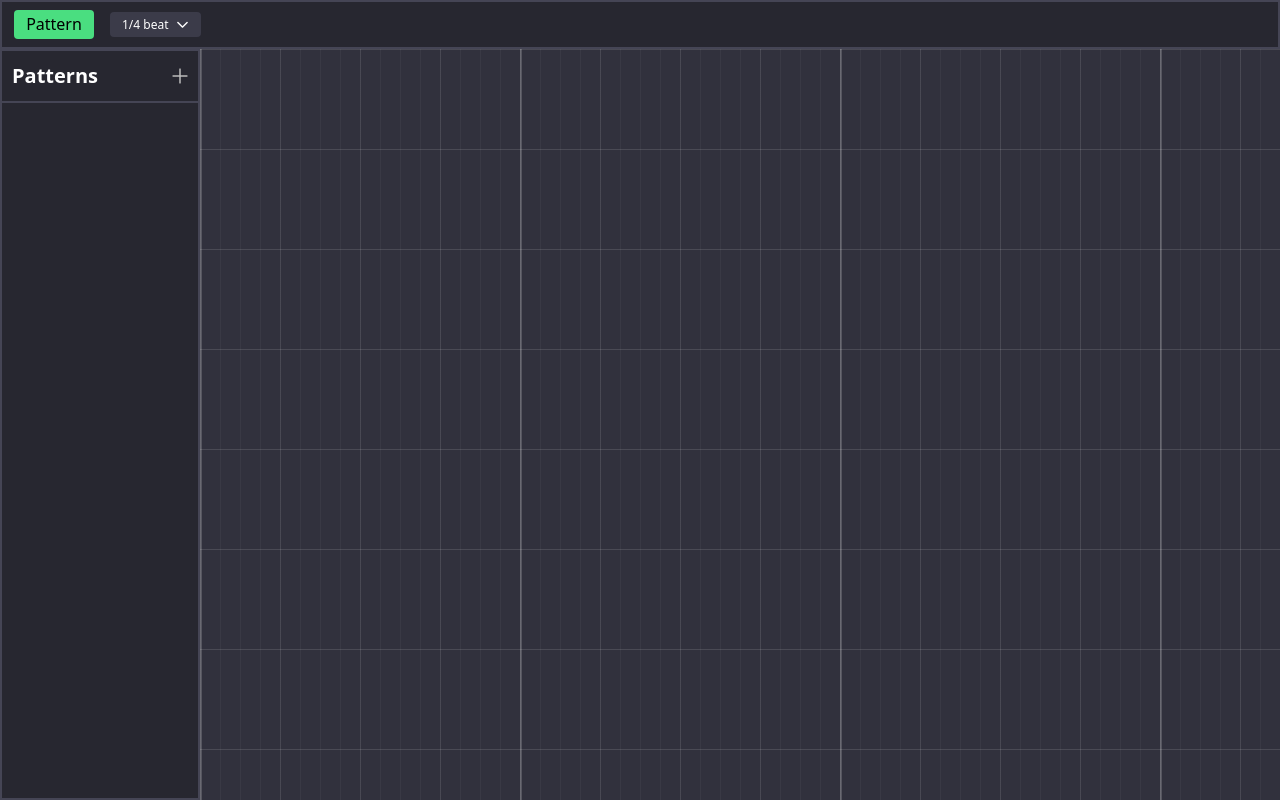
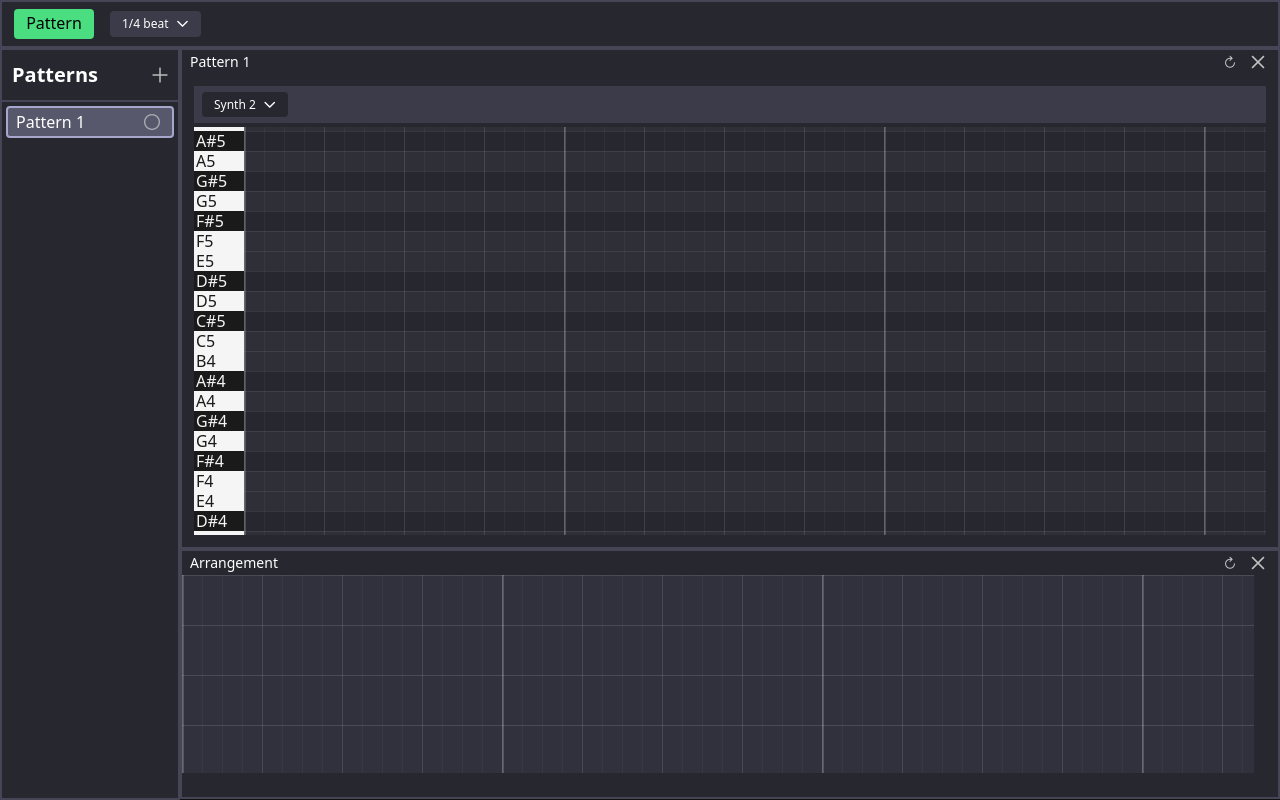
Before and after one commit to Narwhale14/kiwave, a Vue app: page / in a window 1280 px wide. Built offline with nearby package versions, Linux system fonts and the light colour scheme.

Commit message:
frontend overhaul

```diff
--- a/src/App.vue
+++ b/src/App.vue
@@ -5,6 +5,28 @@ import PianoRoll from './components/PianoRoll.vue';
 import { closePattern, patterns } from './services/patternsListManager';
 import HeaderBar from './components/HeaderBar.vue';
 import Arrangement from './components/Arrangement.vue';
+import { computed } from 'vue';
+import { PATTERNS_LIST_WIDTH, HEADER_HEIGHT, PIANO_ROLL_FILL_DEFAULT, ARRANGEMENT_FILL_DEFAULT } from './constants/layout';
+
+// Layout calculations for default window positions
+const availableWidth = computed(() => window.innerWidth - PATTERNS_LIST_WIDTH);
+const availableHeight = computed(() => window.innerHeight - HEADER_HEIGHT);
+
+// arrangement default position and size
+const arrangementWindow = computed(() => ({
+  x: PATTERNS_LIST_WIDTH,
+  y: HEADER_HEIGHT + pianoRollWindow.value.height,
+  width: availableWidth.value,
+  height: Math.floor(availableHeight.value * ARRANGEMENT_FILL_DEFAULT)
+}));
+
+// piano roll default position and size
+const pianoRollWindow = computed(() => ({
+  x: PATTERNS_LIST_WIDTH,
+  y: HEADER_HEIGHT,
+  width: availableWidth.value,
+  height: Math.floor(availableHeight.value * PIANO_ROLL_FILL_DEFAULT)
+}));
 </script>
 
 <template>
@@ -15,15 +37,30 @@ import Arrangement from './components/Arrangement.vue';
       <!-- patterns list -->
       <PatternsList />
 
-      <Arrangement />
+      <!-- arrangement window -->
+      <Window
+        :visible="true"
+        :title="'Arrangement'"
+        :id="'arrangement-window'"
+        :x="arrangementWindow.x"
+        :y="arrangementWindow.y"
+        :width="arrangementWindow.width"
+        :height="arrangementWindow.height"
+      >
+        <Arrangement />
+      </Window>
 
-      <!-- pattern windows (one per pattern) -->
+      <!-- pattern windows -->
       <Window
         v-for="pattern in patterns"
         :key="pattern.id"
         :id="pattern.id"
         :title="pattern.name"
         :visible="pattern.visible"
+        :x="pianoRollWindow.x"
+        :y="pianoRollWindow.y"
+        :width="pianoRollWindow.width"
+        :height="pianoRollWindow.height"
         @close="closePattern(pattern.num)"
       >
         <PianoRoll :roll="pattern.roll"/>
--- a/src/components/Arrangement.vue
+++ b/src/components/Arrangement.vue
@@ -1,8 +1,10 @@
 <script setup lang="ts">
-import { reactive, computed, onMounted, onBeforeUnmount } from 'vue';
-import { snapDivision } from '../util/snap';
+import { reactive, computed, watch, onMounted, onBeforeUnmount } from 'vue';
+import { snapDivision, snap } from '../util/snap';
 import { getAudioEngine } from '../services/audioEngineManager';
 import { playbackMode, registerArrangementCallbacks, unregisterArrangementCallbacks } from '../services/playbackModeManager';
+import { patterns } from '../services/patternsListManager';
+import { arrangement } from '../services/arrangementManager';
 
 const engine = getAudioEngine();
 
@@ -12,7 +14,7 @@ const playhead = reactive({
   playing: false
 });
 
-const trackHeight = 100;  // Height of each track in pixels
+const trackHeight = 50;  // Height of each track in pixels
 const beatWidth = 80;     // Width of one beat in pixels (same as piano roll)
 const beatsPerBar = 4;    // 4 beats per bar
 const numTracks = 10;      // Number of tracks
@@ -29,8 +31,10 @@ function handleKeyDown(event: KeyboardEvent) {
 
   if(event.code === 'Space') {
     event.preventDefault();
-    // TODO: Compile arrangement and set notes
-    // For now, just toggle the scheduler (it will play whatever notes are loaded)
+    // Compile arrangement before playing
+    if (!engine.scheduler.isPlaying) {
+      recompileArrangement();
+    }
     engine.scheduler.toggle();
     return;
   }
@@ -41,6 +45,68 @@ function handleKeyDown(event: KeyboardEvent) {
     return;
   }
 }
+
+function handleDragOver(event: DragEvent) {
+  event.preventDefault();
+  if(event.dataTransfer) {
+    event.dataTransfer.dropEffect = 'copy';
+  }
+}
+
+function handleDrop(event: DragEvent) {
+  event.preventDefault();
+
+  const patternId = event.dataTransfer?.getData('pattern-id');
+  if(!patternId) return;
+
+  const rect = (event.currentTarget as HTMLElement).getBoundingClientRect();
+  const x = event.clientX - rect.left;
+  const y = event.clientY - rect.top;
+
+  const startBeat = snap(x / beatWidth);
+  const track = Math.floor(y / trackHeight);
+
+  const pattern = patterns.value.find(p => p.id === patternId);
+  if(!pattern) return;
+
+  const duration = pattern.roll.getEndBeat(beatsPerBar);
+
+  // create clip with pattern
+  arrangement.addClip(patternId, track, startBeat, duration, 0);
+  recompileArrangement();
+}
+
+function recompileArrangement() {
+  const engine = getAudioEngine();
+  const patternMap = new Map(patterns.value.map(p => [p.id, p]));
+  const compiledNotes = engine.compiler.compile(patternMap, 0, Infinity);
+  engine.scheduler.setNotes(compiledNotes);
+}
+
+// watch for arrangement changes
+watch(() => arrangement.clips, () => {
+  if(playbackMode.value === 'arrangement') {
+    recompileArrangement();
+  }
+}, { deep: true });
+
+// watch for pattern edits - recompile when notes change
+watch(() => patterns.value.map(p => ({ id: p.id, notes: p.roll._noteData })), (newPatterns, oldPatterns) => {
+  if (playbackMode.value !== 'arrangement') return;
+
+  // find which patterns changed by comparing note data references
+  if (oldPatterns) {
+    for (let i = 0; i < newPatterns.length; i++) {
+      const newPattern = newPatterns[i];
+      const oldPattern = oldPatterns[i];
+      if(newPattern && oldPattern && newPattern.notes !== oldPattern.notes) {
+        engine.compiler.invalidatePattern(newPattern.id);
+      }
+    }
+  }
+
+  recompileArrangement();
+}, { deep: true });
 
 // Lifecycle
 onMounted(() => {
@@ -54,6 +120,11 @@ onMounted(() => {
 
   registerArrangementCallbacks(playheadCallback, playStateCallback);
   window.addEventListener('keydown', handleKeyDown);
+
+  // Initial compilation when entering arrangement mode
+  if (playbackMode.value === 'arrangement') {
+    recompileArrangement();
+  }
 });
 
 onBeforeUnmount(() => {
@@ -70,10 +141,12 @@ onBeforeUnmount(() => {
 </script>
 
 <template>
-  <div class="flex-1 overflow-auto bg-mix-20">
+  <div class="w-full h-full overflow-auto bg-mix-20 -m-3">
     <!-- Arrangement workspace -->
     <div
       class="relative arrangement-grid"
+      @dragover="handleDragOver"
+      @drop="handleDrop"
       :style="{
         '--track-h': `${trackHeight}px`,
         '--beat-w': `${beatWidth}px`,
@@ -83,6 +156,23 @@ onBeforeUnmount(() => {
         height: `${numTracks * trackHeight}px`
       }"
     >
+      <!-- Render clips -->
+      <div
+        v-for="clip in arrangement.clips"
+        :key="clip.id"
+        class="absolute border-2 border-white/30 bg-blue-500/50 rounded cursor-pointer overflow-hidden"
+        :style="{
+          left: `${clip.startBeat * beatWidth}px`,
+          top: `${clip.track * trackHeight}px`,
+          width: `${clip.duration * beatWidth}px`,
+          height: `${trackHeight}px`
+        }"
+      >
+        <div class="p-1 text-xs truncate">
+          {{ patterns.find(p => p.id === clip.patternId)?.name || 'Pattern' }}
+        </div>
+      </div>
+
       <!-- Playhead (only visible in arrangement mode) -->
       <div v-if="playbackMode === 'arrangement' && (playhead.playing || playhead.col > 0)"
         class="absolute w-0.75 pointer-events-none playhead-color"
--- a/src/components/HeaderBar.vue
+++ b/src/components/HeaderBar.vue
@@ -2,6 +2,7 @@
 import { snapDivision, snapOptions } from '../util/snap';
 import { playbackMode, togglePlaybackMode } from '../services/playbackModeManager';
 import BaseDropdown from './modals/BaseDropdown.vue';
+import { HEADER_HEIGHT } from '../constants/layout';
 
 function handleModeToggle(event: MouseEvent) {
   togglePlaybackMode();
@@ -10,7 +11,7 @@ function handleModeToggle(event: MouseEvent) {
 </script>
 
 <template>
-  <div class="flex w-full border-2 bg-mix-15 border-mix-30 px-3 py-2 gap-4">
+  <div class="flex w-full border-2 bg-mix-15 border-mix-30 px-3 gap-4 items-center" :style="{ height: `${HEADER_HEIGHT}px` }">
     <!-- Playback Mode Toggle -->
     <button @click="handleModeToggle" class="flex justify-center items-center px-2 py-1 w-20 text-xs font-semibold rounded transition-colors playhead-color text-black">
       {{ playbackMode === 'pattern' ? 'Pattern' : 'Song' }}
--- a/src/components/PatternsList.vue
+++ b/src/components/PatternsList.vue
@@ -1,7 +1,8 @@
 <script setup lang="ts">
-import { patterns, togglePattern, addPattern, getNextPatternNum, removePattern, activePattern } from '../services/patternsListManager'
+import { patterns, togglePattern, addPattern, getNextPatternNum, removePattern, activePattern, type Pattern } from '../services/patternsListManager'
 import ConfirmationModal from './modals/ConfirmationModal.vue'
 import { ref, watch, nextTick } from 'vue';
+import { PATTERNS_LIST_WIDTH } from '../constants/layout';
 
 const name = ref('');
 const nameInput = ref<HTMLInputElement | null>(null);
@@ -48,6 +49,19 @@ function onKeyDown(event: KeyboardEvent) {
   }
 }
 
+function onPatternToggle(patternNum: number, event: MouseEvent) {
+  togglePattern(patternNum);
+  (event.target as HTMLButtonElement).blur();
+}
+
+function handleDragStart(pattern: Pattern, event: DragEvent) {
+  if(!event.dataTransfer) return;
+
+  event.dataTransfer.effectAllowed = 'copy';
+  event.dataTransfer.setData('pattern-id', pattern.id);
+  event.dataTransfer.setData('pattern-name', pattern.name);
+}
+
 watch(addModalVisible, async (visible) => {
   if(visible) {
     await nextTick()
@@ -58,7 +72,7 @@ watch(addModalVisible, async (visible) => {
 </script>
 
 <template>
-  <div class="flex flex-col w-50 border-2 bg-mix-15 border-mix-30">
+  <div class="flex flex-col border-2 bg-mix-15 border-mix-30" :style="{ width: `${PATTERNS_LIST_WIDTH}px` }">
     <!-- header -->
     <div class="flex flex-row justify-between items-center p-2.5 border-b-2 border-mix-30">
       <h2 class="font-bold">Patterns</h2>
@@ -70,7 +84,10 @@ watch(addModalVisible, async (visible) => {
     <!-- list of patterns in list -->
     <ul class="overflow-x-auto p-1 space-y-1">
       <li v-for="pattern in patterns" :key="pattern.num" class="relative" @contextmenu.prevent="confirmDelete($event, pattern.num)">
-        <button @click="togglePattern(pattern.num)"
+        <button
+          @click="onPatternToggle(pattern.num, $event)"
+          draggable="true"
+          @dragstart="handleDragStart(pattern, $event)"
           :class="[
             'w-full text-left px-2 border-2 rounded-sm h-8',
             pattern.num === activePattern?.num
--- a/src/components/PianoRoll.vue
+++ b/src/components/PianoRoll.vue
@@ -375,7 +375,7 @@ onBeforeUnmount(() => {
     </div>
 
     <!-- piano roll -->
-    <div ref="pianoRollContainer" class="flex-1 overflow-auto grid grid-cols-[64px_1fr]">
+    <div ref="pianoRollContainer" class="flex-1 overflow-auto grid grid-cols-[50px_1fr]">
       <!-- notes column -->
       <div class="flex flex-col-reverse sticky left-0 z-50" ref="pianoKeysContainer">
         <button v-for="key in notes" :key="key.midi"
--- a/src/components/Window.vue
+++ b/src/components/Window.vue
@@ -1,6 +1,6 @@
 <script setup lang="ts">
 import { onBeforeUnmount, onMounted, ref, watch, nextTick, provide } from 'vue';
-import { registerWindow, beginResize, beginMove, windows, unregisterWindow, activeWindowId } from '../services/windowManager';
+import { registerWindow, beginResize, beginMove, windows, unregisterWindow, activeWindowId, focusWindow, positionWindow } from '../services/windowManager';
 
 const props = withDefaults(defineProps<{
   id: string;
@@ -21,6 +21,10 @@ const emit = defineEmits<{
 const rootElement = ref<HTMLElement | null>(null);
 provide('windowElement', rootElement);
 provide('windowId', props.id);
+
+function handleReset() {
+  positionWindow(props.id, props.x, props.y, props.width, props.height);
+}
 
 watch(activeWindowId, id => {
   if(id === props.id) {
@@ -45,7 +49,9 @@ onBeforeUnmount(() => {
 </script>
 
 <template>
-  <div ref="rootElement" v-if="visible" tabindex="0" class="fixed text-white flex flex-col overflow-visible select-none focus:outline-none border-2 bg-mix-15 border-mix-30"
+  <div ref="rootElement" v-if="visible" tabindex="0"
+    class="fixed text-white flex flex-col overflow-visible select-none focus:outline-none border-2 bg-mix-15 border-mix-30"
+    @pointerdown="focusWindow(id)"
     :style="{
       left: windows.find(w => w.id === id)?.x + 'px',
       top: windows.find(w => w.id === id)?.y + 'px',
@@ -63,11 +69,13 @@ onBeforeUnmount(() => {
       </div>
       <div class="flex items-center gap-1">
         <slot name="header-right" />
+        <button class="justify-center w-6 h-6 rounded util-button" @pointerdown.stop @click="handleReset" title="Reset position and size">
+          <span class="pi pi-refresh text-xs" />
+        </button>
+        <button class="justify-center w-6 h-6 rounded util-button" @pointerdown.stop @click="emit('close')">
+          <span class="pi pi-times" />
+        </button>
       </div>
-
-      <button class="justify-center w-6 h-6 rounded util-button" @pointerdown.stop @click="emit('close')">
-        <span class="pi pi-times" />
-      </button>
     </div>
 
     <!-- content -->
--- /dev/null
+++ b/src/constants/layout.ts
@@ -0,0 +1,12 @@
+/**
+ * layout constants - single source of truth for UI dimensions
+ * adjust these values to change the layout globally
+ */
+
+// px
+export const PATTERNS_LIST_WIDTH = 180;
+export const HEADER_HEIGHT = 48;
+
+// percents
+export const ARRANGEMENT_FILL_DEFAULT = 1 / 3;
+export const PIANO_ROLL_FILL_DEFAULT = 2 / 3;
--- a/src/services/patternsListManager.ts
+++ b/src/services/patternsListManager.ts
@@ -72,3 +72,12 @@ watch(activePattern, (pattern) => {
         focusWindow(pattern.id)
     }
 });
+
+// create and open initial pattern
+if(patterns.value.length === 0) {
+    addPattern('Pattern 1');
+    const firstPattern = patterns.value[0];
+    if (firstPattern) {
+        firstPattern.visible = true;
+    }
+}
```
Also changed, not shown: src/audio/AudioEngine.ts (+7 -0 lines), src/services/windowManager.ts (+10 -0 lines).
